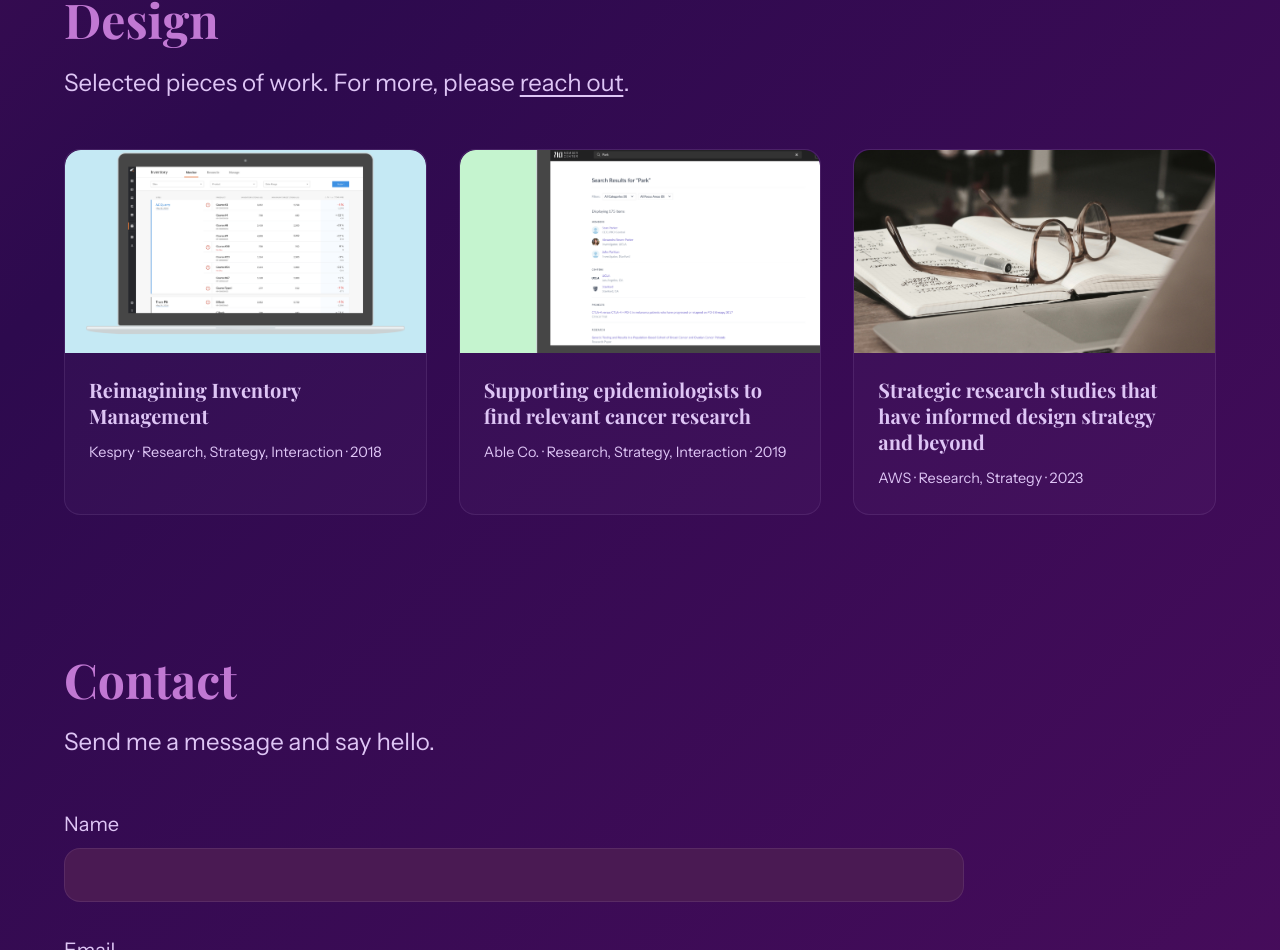
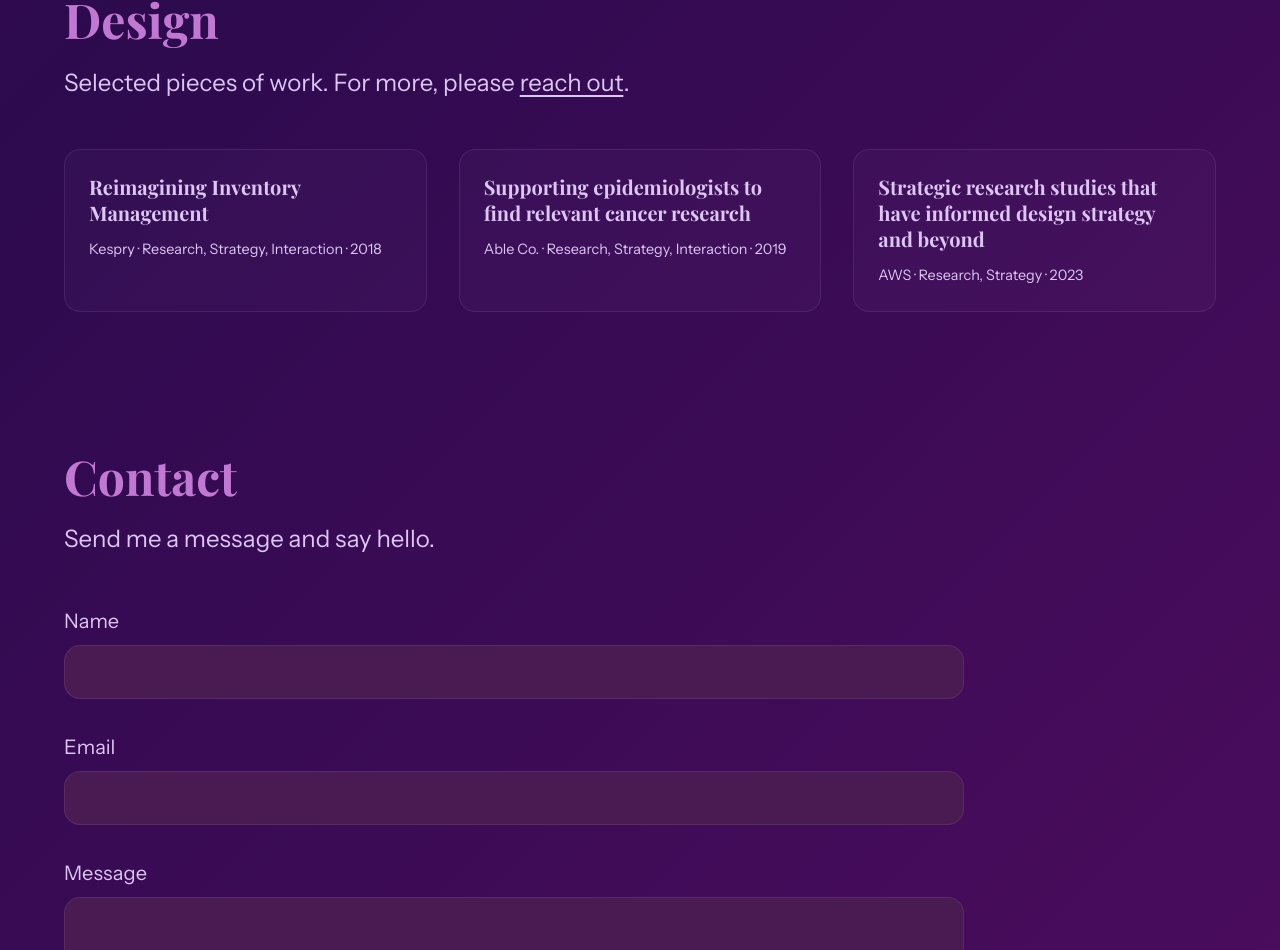
Before and after one commit to catlagman/portfolio, a Next.js app: page / in a window 1280 px wide. Shown: the part 824-1774 px from the top of the page. Built offline with nearby package versions, Linux system fonts and the light colour scheme.

Commit message:
remove thumbnails from case study cards

```diff
--- a/app/page.js
+++ b/app/page.js
@@ -184,9 +184,6 @@ export default function Home() {
 
         <div className={styles.caseStudyGrid}>
           <div className={styles.caseStudyCard} onClick={() => handleCardClick('kespry')}>
-            <div className={styles.cardImage}>
-              <img src="/kespry-thumbnail.png" alt="Kespry Inventory Management" />
-            </div>
             <div className={styles.cardContent}>
               <h3>Reimagining Inventory Management</h3>
               <p className={styles.cardMeta}>Kespry · Research, Strategy, Interaction · 2018</p>
@@ -194,9 +191,6 @@ export default function Home() {
           </div>
 
           <div className={styles.caseStudyCard} onClick={() => handleCardClick('able-co')}>
-            <div className={styles.cardImage}>
-              <img src="/able-co-thumbnail.png" alt="Able Co. Global Search" />
-            </div>
             <div className={styles.cardContent}>
               <h3>Supporting epidemiologists to find relevant cancer research</h3>
               <p className={styles.cardMeta}>Able Co. · Research, Strategy, Interaction · 2019</p>
@@ -204,9 +198,6 @@ export default function Home() {
           </div>
 
           <div className={styles.caseStudyCard} onClick={() => handleCardClick('aws')}>
-            <div className={styles.cardImage}>
-              <img src="/aws-thumbnail-1.png" alt="AWS Research Studies" />
-            </div>
             <div className={styles.cardContent}>
               <h3>Strategic research studies that have informed design strategy and beyond</h3>
               <p className={styles.cardMeta}>AWS · Research, Strategy · 2023</p>
```
